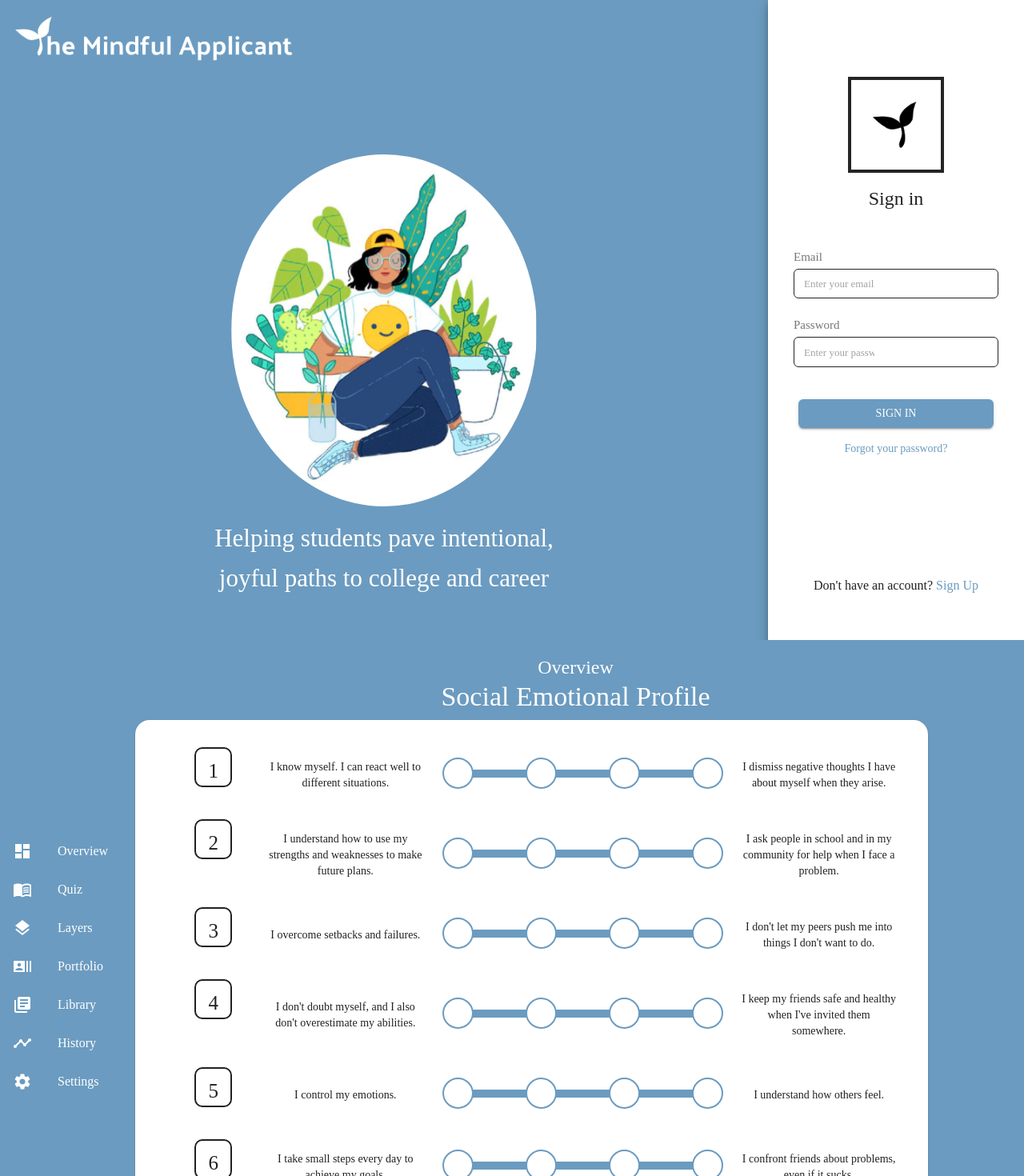
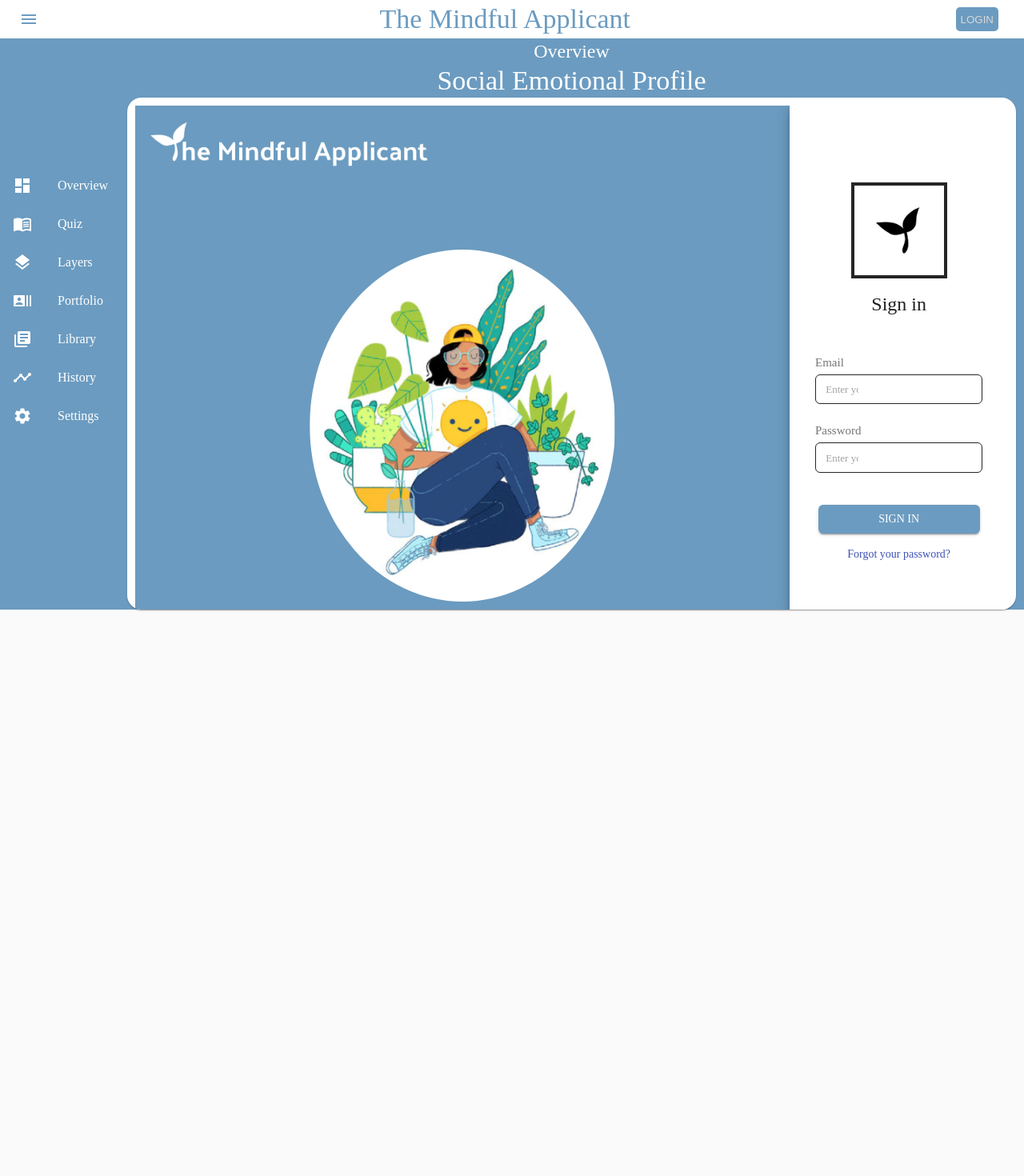
Before and after one commit to skarim9/The-Mindful-Applicant, a React (Create React App) app: page /signin in a window 1280 px wide. Shown: the top 1470 px of the page at 80% size. After the commit the page ends 800 px from the top, so only its background shows below. Built offline with nearby package versions, Linux system fonts and the light colour scheme.

Commit message:
fixed up scroll outer for quiz/profile display

```diff
--- a/src/App.css
+++ b/src/App.css
@@ -22,7 +22,7 @@
   align-items: center;
   justify-content: center;
   font-size: calc(10px + 2vmin);
-  color: white;
+  color: #ffffff;
 }
 
 .App-link {
--- a/src/App.tsx
+++ b/src/App.tsx
@@ -36,9 +36,7 @@
     },
   },
   typography: {
-    fontFamily: [
-      'Palanquin',
-      'Montserra',
+    fontFamily: ['Montserrat'
     ].join(','),
   }
 });
@@ -65,13 +63,25 @@
   return (
     <div className="App">
 
+
+        <div>
+      <Navbar />
+      <div className={classes.root}>
+          <Drawer />
+          <MuiThemeProvider theme={theme}>
+            <CssBaseline />
+            <div style = {{width:"100%", marginRight:'10px'}}>
+              <Typography variant="h5" style={{color: "#FFFFFF"}}>Overview</Typography>
+              <Typography variant="h4" style={{color: "#FFFFFF"}}>Social Emotional Profile</Typography>
+
+              <Paper style={{width: '100%', height:'80vh', alignContent: 'center', justifyContent: 'center', overflow: 'auto', borderRadius: '18px'}}>
+
         <BrowserRouter>
-          <div>
+          <div style = {{margin:'10px', color:'#6B9BC0'}}>
 
               <Switch>
                <Route path="/points-reallocation" component={PointsAllocation} />
                <Route path="/quiz" component={Quiz}/>
-               <Route path ="/profile" component={Dashboard}/>
                <Route path="/signin" component={SignIn}/>
                <Route path="/signup" component={SignUp}/>
 
@@ -79,18 +89,6 @@
 
           </div>
         </BrowserRouter>
-
-        <div>
-      {/* <Navbar /> */}
-      <div className={classes.root}>
-          <Drawer />
-          <MuiThemeProvider theme={theme}>
-            <CssBaseline />
-            <div style = {{width:"100%", margin:'10px'}}>
-              <Typography variant="h5" style={{color: "#FFFFFF", paddingTop: theme.spacing(1)}}>Overview</Typography>
-              <Typography variant="h4" style={{color: "#FFFFFF", paddingBottom: theme.spacing(1)}}>Social Emotional Profile</Typography>
-              <Paper style={{width: '90%', height:'80vh', alignContent: 'center', justifyContent: 'center', overflow: 'auto', borderRadius: '18px'}}>
-                <Quiz/>
               </Paper>
             </div>
           </MuiThemeProvider>
--- a/src/points-allocation/TickBar.tsx
+++ b/src/points-allocation/TickBar.tsx
@@ -38,7 +38,7 @@
         const container = {
             display: 'flex',
             flexDirection:'row',
-            border: '2px solid white',
+            border: '2px solid #000000',
             borderRadius:'5px',
             padding: "0"
         } as React.CSSProperties;
--- a/src/points-allocation/point-allocation.scss
+++ b/src/points-allocation/point-allocation.scss
@@ -13,7 +13,7 @@
     margin-left: 10px;
     display: flex;
     flex-direction: row;
-    border: 2px solid white;
+    border: 2px solid #000000;
     justify-content: space-evenly;
     border-radius: 5px;
 }
@@ -23,7 +23,7 @@
     border: none;
     min-width: 50px;
 
-    color:white;
+    color:#000000;
     border-radius: 0px;
 }
 .tick-bar-modifier button:focus{
--- a/src/profile/Drawer.tsx
+++ b/src/profile/Drawer.tsx
@@ -45,7 +45,7 @@
     },
     drawerPaper: {
       position: 'relative',
-      paddingTop: theme.spacing(30),
+      paddingTop: theme.spacing(20),
       paddingBottom: theme.spacing(4),
       paddingRight: theme.spacing(1),
     },
--- a/src/profile/NavBar.tsx
+++ b/src/profile/NavBar.tsx
@@ -40,6 +40,7 @@
     title: {
       flexGrow: 1,
     },
+
   }),
 );
 
@@ -49,15 +50,15 @@
   return (
     <div className={classes.root}>
       <MuiThemeProvider theme={theme}>
-        <AppBar position="static">
-          <Toolbar>
+        <AppBar position="static" style = {{height:"min-content"}}>
+          <Toolbar style = {{minHeight:"min-content", maxHeight: "min-content"}}>
             <IconButton edge="start" className={classes.menuButton} color="inherit" aria-label="menu">
               <MenuIcon />
             </IconButton>
-            <Typography variant="h4" className={classes.title}>
+            <Typography variant="h4" className={classes.title} >
               The Mindful Applicant
             </Typography>
-            <Button color="inherit">Login</Button>
+            <button>LOGIN</button>
           </Toolbar>
         </AppBar>
       </MuiThemeProvider>
--- a/src/quiz/quiz.scss
+++ b/src/quiz/quiz.scss
@@ -35,6 +35,8 @@
 .quiz-questions-container{
     width: 95%;
 
+
+
 }
 
 .numberedList{
```
